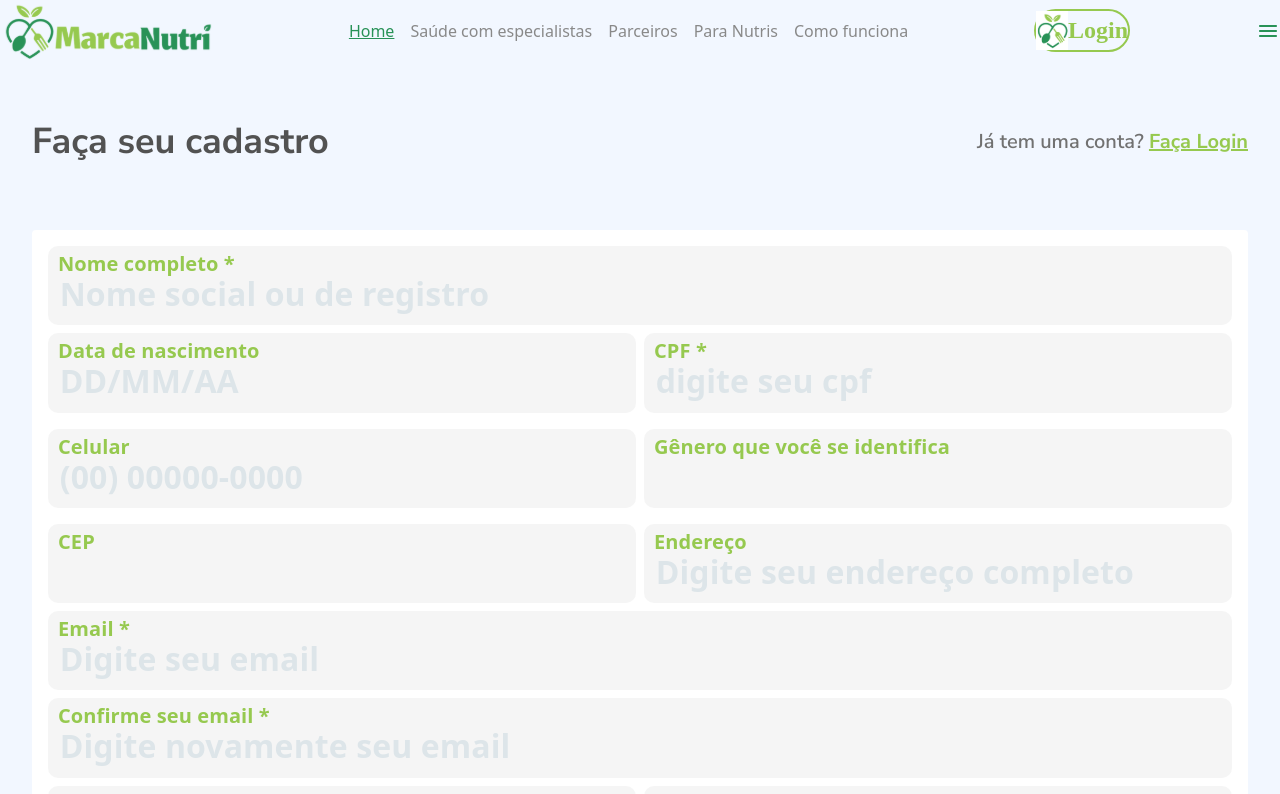
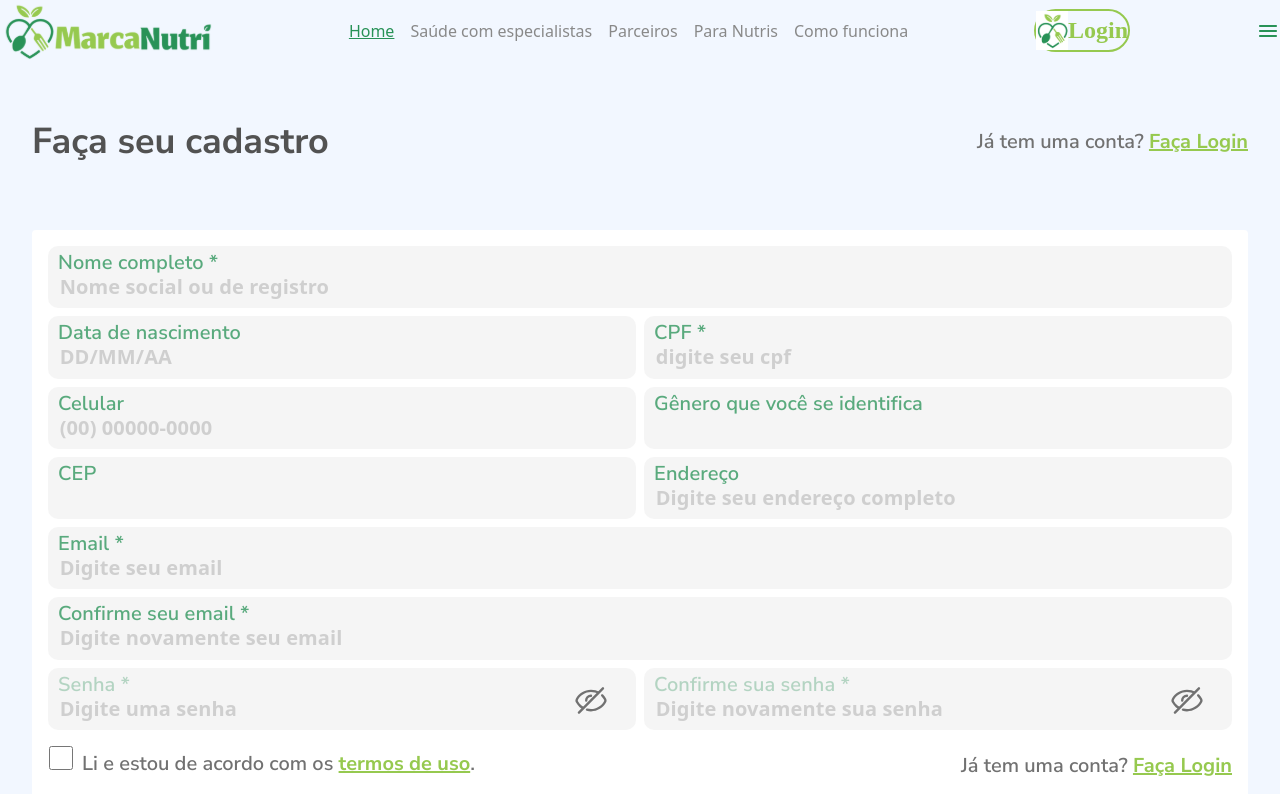
Before and after one commit to MarcaNutri/frontend, a Next.js app: page /costumerRegistration in a window 1280 px wide. Shown: the top 794 px of the page. Built offline with nearby package versions, Linux system fonts and the light colour scheme; a web font is replaced by a local one.

Commit message:
customer integration

```diff
--- a/src/Components/FormElements/Input/style.module.scss
+++ b/src/Components/FormElements/Input/style.module.scss
@@ -8,22 +8,27 @@
 //Inner Label Type
 
 .input_inner {
-  padding: 24px 11.7px 7.28px 11.7px;
-  font-size: $text-input-size-big;
+  padding: 26px 11.7px 6.28px 11.7px;
+  font-size: $text-input-size-medium;
   border-radius: 10px;
   border: 1px solid rgba(0, 0, 0, 0.10);
   background: rgba(238, 238, 238, 0.60);
   border: none;
   &::placeholder {
-    font-size: $text-input-size-big;
+    font-size: $text-input-size-medium;
+    color: rgba(189, 189, 189, 0.68);
   }
 }
 
 .label_inner {
+  color: rgba(40, 146, 87, 0.76);
+  font-family: Nunito Sans;
+  font-style: normal;
+  font-weight: 600;
+  line-height: normal;
   position: absolute;
   top: 3px;
   left: 10px;
-  color: $success !important;
 }
 
 
--- a/src/Components/FormElements/InputPassword/style.module.scss
+++ b/src/Components/FormElements/InputPassword/style.module.scss
@@ -18,7 +18,7 @@
   position: absolute;
   width: 32px;
   right: 25px;
-  bottom: 30px;
+  bottom: 23px;
   cursor: pointer;
 }
 
@@ -26,7 +26,7 @@
   position: absolute;
   width: 32px;
   right: 25px;
-  bottom: 31px;
+  bottom: 24px;
   cursor: pointer;
 }
 
@@ -39,22 +39,28 @@
 //Inner Label Type
 
 .input_inner {
-  padding: 24px 11.7px 7.28px 11.7px;
-  font-size: $text-input-size-big;
+  padding: 26px 11.7px 6.28px 11.7px;
+  font-size: $text-input-size-medium;
   border-radius: 10px;
   border: 1px solid rgba(0, 0, 0, 0.10);
   background: rgba(238, 238, 238, 0.60);
   border: none;
   &::placeholder {
-    font-size: $text-input-size-big;
+    font-size: $text-input-size-medium;
+    color: rgba(189, 189, 189, 0.68);
+
   }
 }
 
 .label_inner {
+  color: rgba(40, 146, 87, 0.76);
+  font-family: Nunito Sans;
+  font-style: normal;
+  font-weight: 600;
+  line-height: normal;
   position: absolute;
   top: 3px;
   left: 10px;
-  color: $success !important;
 }
 
 
--- a/src/pages/costumerRegistration/index.tsx
+++ b/src/pages/costumerRegistration/index.tsx
@@ -29,31 +29,43 @@ const CostumerRegistration = () => {
   const handleSave = (e:any) => {
     e.preventDefault();
 
-    axios
-      .post(
-        "http://localhost:3001/customer",
-        {
-          "typeUser": "CUSTOMER",
-          "name": "Guilherme Costa da Silva",
-          "birthday": "1999-10-11",
-          "phoneNumber": "53981081518",
-          "document": "49138046008",
-          "gender": "MASCULINO",
-          "cep": "89253515",
-          "address": "Rua Renato Pradi",
-          "state": "São Paulo",
-          "city": "São Paulo",
-          "neighborhood": "Praça da Sé",
-          "email": "guilherme_rgcosta@hotmail.com",
-          "password": "@Test01234"
-        },
-        {
-          headers: {
-            'Access-Control-Allow-Origin': '*',
+    // axios
+    //   .post(
+    //     "/customer",
+    //     {
+    //       "typeUser": "CUSTOMER",
+    //       "name": "Guilherme Costa da Silva",
+    //       "birthday": "1999-10-11",
+    //       "phoneNumber": "53981081518",
+    //       "document": "49138046008",
+    //       "gender": "MASCULINO",
+    //       "cep": "89253515",
+    //       "address": "Rua Renato Pradi",
+    //       "state": "São Paulo",
+    //       "city": "São Paulo",
+    //       "neighborhood": "Praça da Sé",
+    //       "email": "guilherme_rgcosta@hotmail.com",
+    //       "password": "@Test01234"
+    //     },
+    //     {
+    //       headers: {
+    //         'Access-Control-Allow-Origin': '*',
+    //       },
+    //     }
+    //   )
+    //   .then(response => {
+    //     toast.success("Cadastrado com sucesso!")
+    //     alert("Cadastrado com sucesso!")
+    //     // const dataSearch = Object.assign({}, )
+    //     console.log(response,'resposta')
+    //   })
+    //   .catch(error => {
+    //     alert('Não foi possivel realizar o cadastro!')
+    //     toast.error("Não foi possivel realizar o cadastro")
+    //     console.log(error, 'errr')
+    //   })
 
-          },
-        }
-      )
+    axios.get("http://localhost:3001/customer",{},)
       .then(response => {
         toast.success("Cadastrado com sucesso!")
         alert("Cadastrado com sucesso!")
@@ -95,7 +107,7 @@ const CostumerRegistration = () => {
               required
             />
 
-            <div className="lg:grid grid-cols-2 gap-2">
+            <div className="lg:grid grid-cols-2 gap-x-2">
               <InputElement
                 id="birthDate"
                 label="Data de nascimento"
--- a/src/pages/login/index.tsx
+++ b/src/pages/login/index.tsx
@@ -29,6 +29,23 @@ const Login = () => {
 
   const handleLogin = (e) => {
     e.preventDefault()
+
+    console.log({
+      "typeUser": "CUSTOMER",
+      "name": "Guilherme Costa da Silva",
+      "birthday": "1999-10-11",
+      "phoneNumber": "53981081518",
+      "document": "49138046008",
+      "gender": "MASCULINO",
+      "cep": "89253515",
+      "address": "Rua Renato Pradi",
+      "state": "São Paulo",
+      "city": "São Paulo",
+      "neighborhood": "Praça da Sé",
+      "email": "guilherme_rgcosta@hotmail.com",
+      "password": "@Test01234"
+    },'body')
+
     axios
       .post(
         "http://localhost:3001/customer",
@@ -50,7 +67,6 @@ const Login = () => {
         {
           headers: {
             'Access-Control-Allow-Origin': '*',
-
           },
         }
       )
--- a/src/styles/variables.module.scss
+++ b/src/styles/variables.module.scss
@@ -23,6 +23,7 @@ $title-text-color:#525252;
 
 //TEXT SIZES
 $text-input-size: 16px;
+$text-input-size-medium: 20px;
 $text-input-size-big: 32px;
 $label-text-size: 20px;
 $placeholder-text-size: 16px;
```
